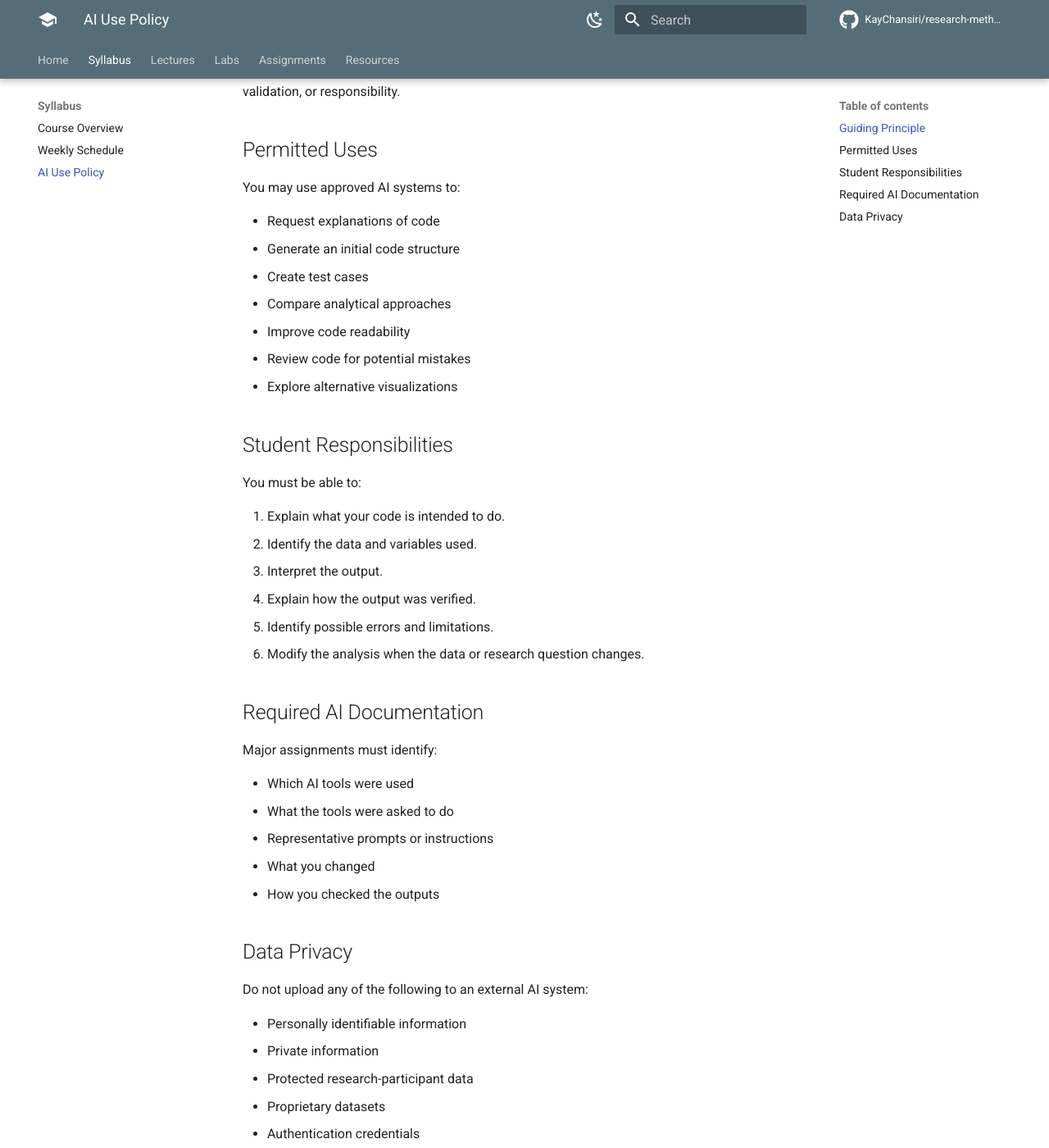
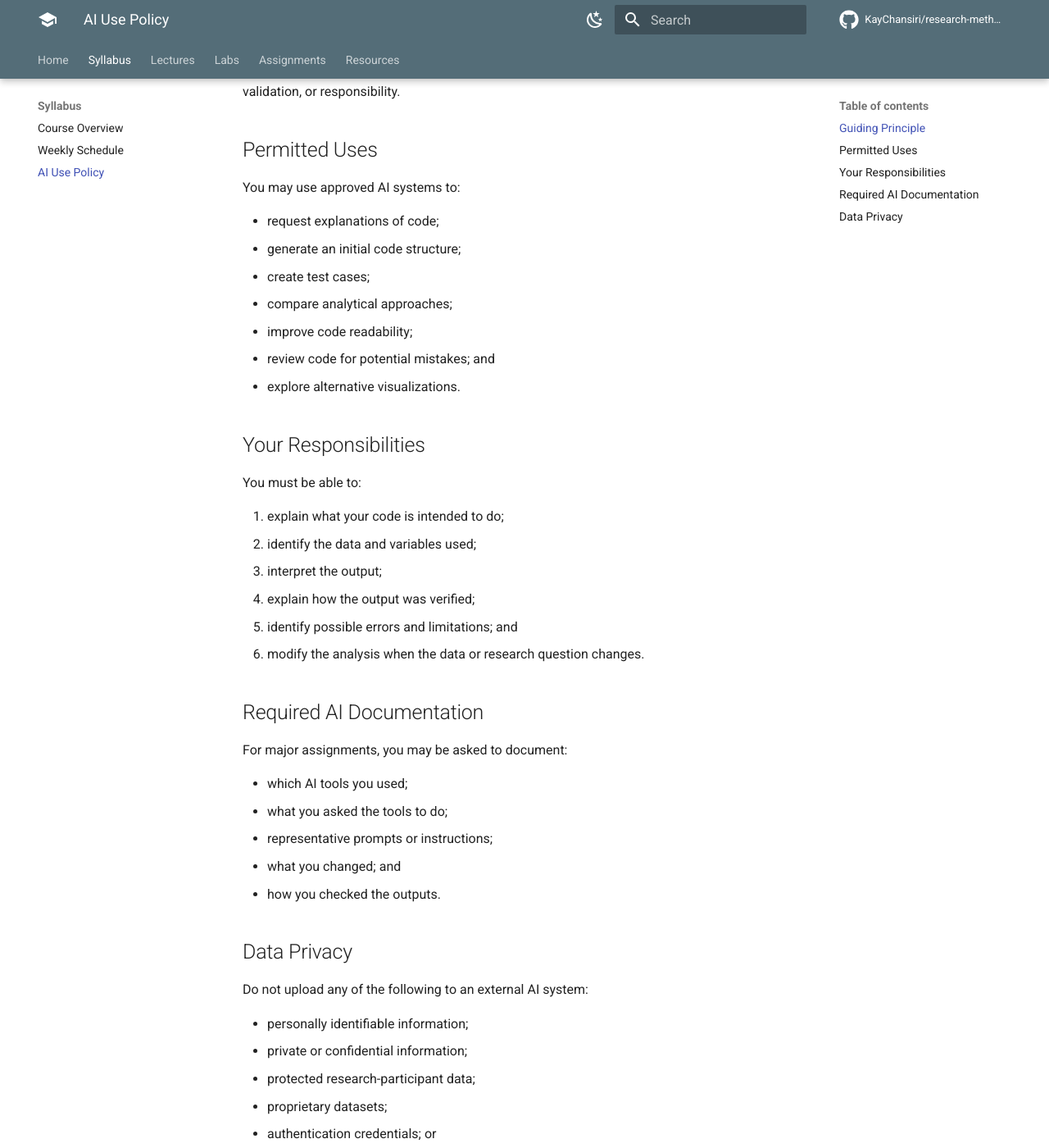
Before and after one commit to KayChansiri/jour-701-AI-research-methods, an MkDocs documentation site: the page built from docs/ai-policy.md, in a window 1280 px wide and 1400 px high, scrolled down 205 px. Shown: the whole window at 82% size. Built offline with MkDocs 1.6.1 and Material for MkDocs 9.7.7, drawn with Linux system fonts in a browser that asks for light colours; comment, search, counter and statistics services are not loaded; some of the changed text lies outside the part shown.

Commit message:
Update ai-policy.md

````diff
--- a/docs/ai-policy.md
+++ b/docs/ai-policy.md
@@ -2,54 +2,55 @@
 
 ## Guiding Principle
 
-AI may assist your research and coding, but it may not replace your
-understanding, judgment, validation, or responsibility.
+AI may assist your research and coding, but it may not replace your understanding, judgment, validation, or responsibility.
 
 ## Permitted Uses
 
 You may use approved AI systems to:
 
-- Request explanations of code
-- Generate an initial code structure
-- Create test cases
-- Compare analytical approaches
-- Improve code readability
-- Review code for potential mistakes
-- Explore alternative visualizations
+* request explanations of code;
+* generate an initial code structure;
+* create test cases;
+* compare analytical approaches;
+* improve code readability;
+* review code for potential mistakes; and
+* explore alternative visualizations.
 
-## Student Responsibilities
+## Your Responsibilities
 
 You must be able to:
 
-1. Explain what your code is intended to do.
-2. Identify the data and variables used.
-3. Interpret the output.
-4. Explain how the output was verified.
-5. Identify possible errors and limitations.
-6. Modify the analysis when the data or research question changes.
+1. explain what your code is intended to do;
+2. identify the data and variables used;
+3. interpret the output;
+4. explain how the output was verified;
+5. identify possible errors and limitations; and
+6. modify the analysis when the data or research question changes.
 
 ## Required AI Documentation
 
-Major assignments must identify:
+For major assignments, you may be asked to document:
 
-- Which AI tools were used
-- What the tools were asked to do
-- Representative prompts or instructions
-- What you changed
-- How you checked the outputs
+* which AI tools you used;
+* what you asked the tools to do;
+* representative prompts or instructions;
+* what you changed; and
+* how you checked the outputs.
 
 ## Data Privacy
 
 Do not upload any of the following to an external AI system:
 
-- Personally identifiable information
-- Private information
-- Protected research-participant data
-- Proprietary datasets
-- Authentication credentials
-- API keys
+* personally identifiable information;
+* private or confidential information;
+* protected research-participant data;
+* proprietary datasets;
+* authentication credentials; or
+* API keys.
 
 !!! danger "Never publish API keys"
 
-    API keys must never appear in a notebook, public repository, screenshot,
-    lecture slide, or assignment submission.
+```
+API keys must never appear in a notebook, public repository, screenshot,
+lecture slide, or assignment submission.
+```
````
